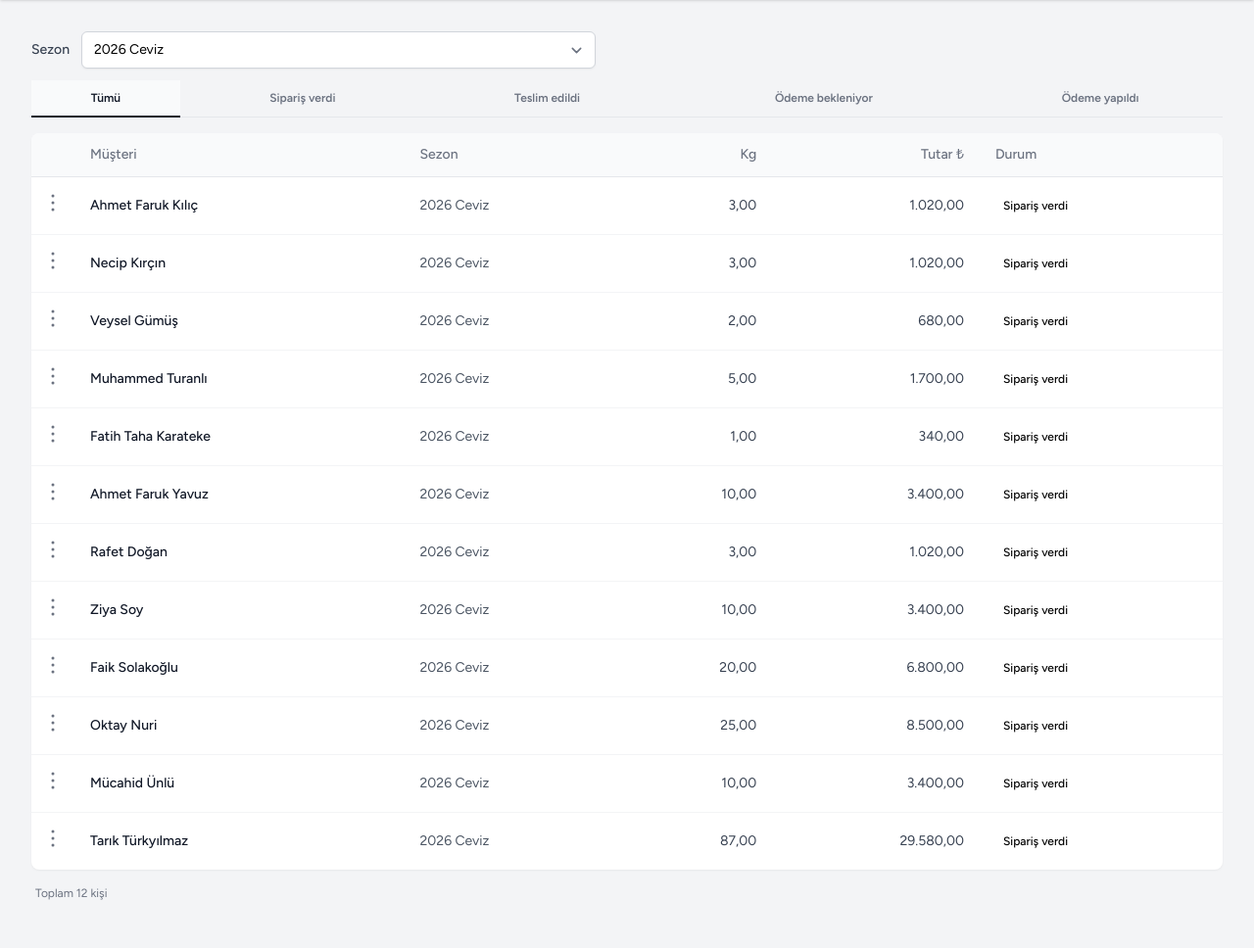
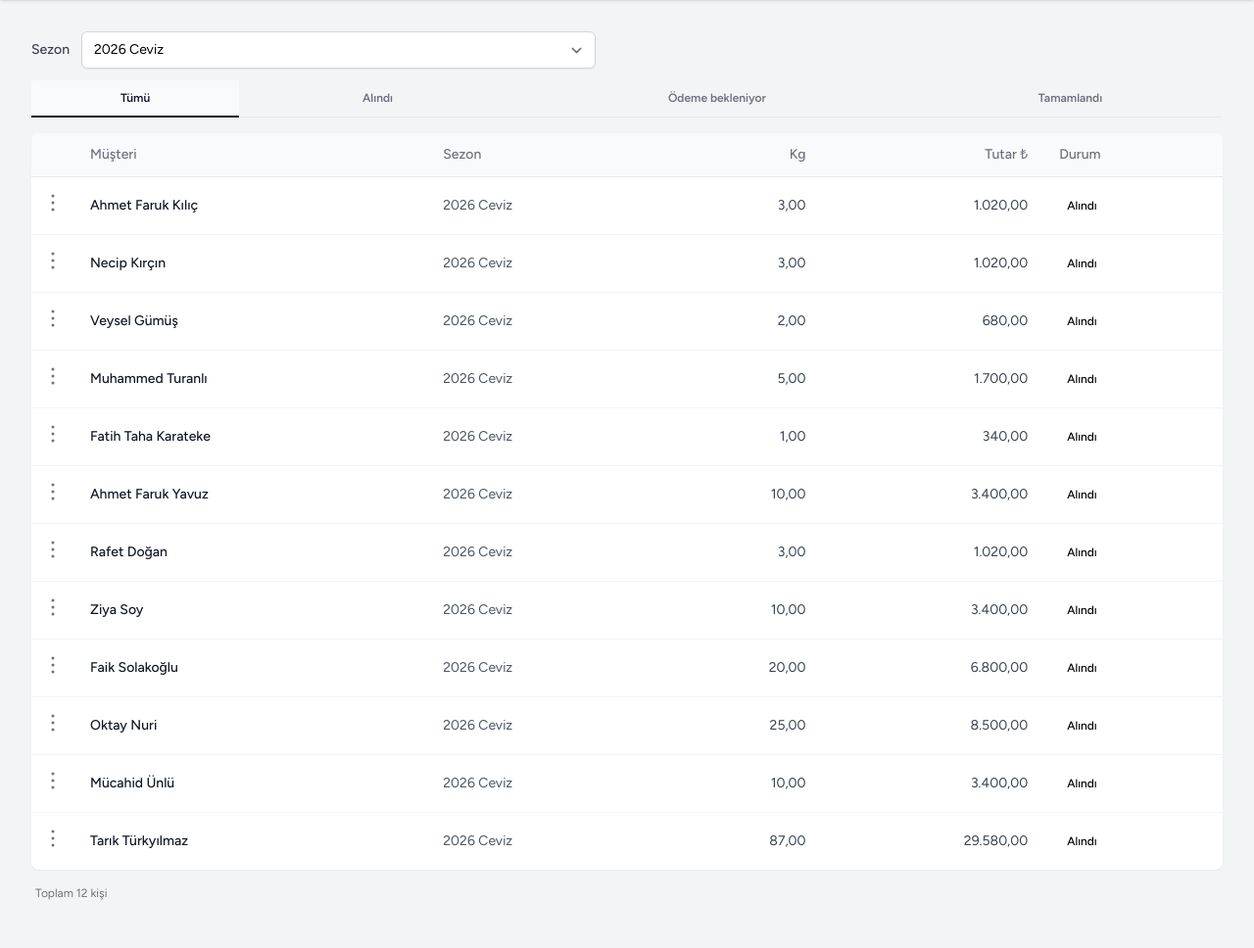
Before and after one commit to fatih-tutar/nuts, a Laravel app: page /orders in a window 1280 px wide. Shown: the part 147-1115 px from the top of the page at 98% size. Run offline with Laravel 12, Linux system fonts and the light colour scheme; the visitor is signed in with stand-in values (Sample User, id 1); data comes from the database, SQL or seed files in the repository; style sheets or scripts are compiled from the project's sources.

Commit message:
Collapse order flow into three stages: taken, awaiting payment, completed.
Co-authored-by: Cursor <cursoragent@cursor.com>

```diff
--- a/app/Enums/OrderStatus.php
+++ b/app/Enums/OrderStatus.php
@@ -5,27 +5,24 @@ namespace App\Enums;
 enum OrderStatus: string
 {
     case Ordered = 'ordered';
-    case Delivered = 'delivered';
-    case PaymentPending = 'payment_pending';
+    case AwaitingPayment = 'awaiting_payment';
     case Paid = 'paid';
 
     public function label(): string
     {
         return match ($this) {
-            self::Ordered => 'Sipariş verdi',
-            self::Delivered => 'Sipariş teslim edildi',
-            self::PaymentPending => 'Ödemesi bekleniyor',
-            self::Paid => 'Ödeme yapıldı',
+            self::Ordered => 'Sipariş alındı',
+            self::AwaitingPayment => 'Teslim edildi, ödeme bekleniyor',
+            self::Paid => 'Tamamlandı',
         };
     }
 
     public function shortLabel(): string
     {
         return match ($this) {
-            self::Ordered => 'Sipariş verdi',
-            self::Delivered => 'Teslim edildi',
-            self::PaymentPending => 'Ödeme bekleniyor',
-            self::Paid => 'Ödeme yapıldı',
+            self::Ordered => 'Alındı',
+            self::AwaitingPayment => 'Ödeme bekleniyor',
+            self::Paid => 'Tamamlandı',
         };
     }
 
@@ -44,8 +41,7 @@ enum OrderStatus: string
     {
         return match ($this) {
             self::Ordered => 'border-sky-500 text-sky-800 bg-sky-50',
-            self::Delivered => 'border-violet-500 text-violet-800 bg-violet-50',
-            self::PaymentPending => 'border-amber-500 text-amber-900 bg-amber-50',
+            self::AwaitingPayment => 'border-amber-500 text-amber-900 bg-amber-50',
             self::Paid => 'border-emerald-500 text-emerald-800 bg-emerald-50',
         };
     }
@@ -54,9 +50,17 @@ enum OrderStatus: string
     {
         return match ($this) {
             self::Ordered => 'bg-sky-100 text-sky-800',
-            self::Delivered => 'bg-violet-100 text-violet-800',
-            self::PaymentPending => 'bg-amber-100 text-amber-900',
+            self::AwaitingPayment => 'bg-amber-100 text-amber-900',
             self::Paid => 'bg-emerald-100 text-emerald-800',
+        };
+    }
+
+    /** Map legacy status query/values to the current three-stage flow. */
+    public static function normalize(?string $status): string
+    {
+        return match ($status) {
+            'delivered', 'payment_pending' => self::AwaitingPayment->value,
+            default => (string) ($status ?? ''),
         };
     }
 
--- a/app/Http/Controllers/OrderController.php
+++ b/app/Http/Controllers/OrderController.php
@@ -21,7 +21,7 @@ class OrderController extends Controller
             ->orderBy('product_id')
             ->get();
 
-        $status = $request->query('status', '');
+        $status = OrderStatus::normalize($request->query('status'));
         // First visit: default to latest season. Explicit empty season_id = all seasons.
         $seasonId = $request->has('season_id')
             ? $request->query('season_id')
@@ -29,7 +29,7 @@ class OrderController extends Controller
 
         $orders = Order::query()
             ->with(['customer', 'season.product'])
-            ->when($status !== '' && $status !== null, fn ($q) => $q->where('status', $status))
+            ->when($status !== '', fn ($q) => $q->where('status', $status))
             ->when($seasonId !== '' && $seasonId !== null, fn ($q) => $q->where('season_id', $seasonId))
             ->latest('id')
             ->paginate(40)
@@ -110,14 +110,16 @@ class OrderController extends Controller
      */
     private function indexQuery(Request $request, int|string|null $fallbackSeasonId = null): array
     {
-        $status = $request->input('_return_status', $request->query('status'));
+        $status = OrderStatus::normalize(
+            $request->input('_return_status', $request->query('status'))
+        );
         $hasReturnSeason = $request->has('_return_season_id');
         $seasonId = $hasReturnSeason
             ? $request->input('_return_season_id')
             : ($request->has('season_id') ? $request->query('season_id') : $fallbackSeasonId);
 
         return array_filter([
-            'status' => $status !== null && $status !== '' ? $status : null,
+            'status' => $status !== '' ? $status : null,
             'season_id' => $seasonId,
         ], fn ($value) => $value !== null);
     }
--- a/resources/views/orders/index.blade.php
+++ b/resources/views/orders/index.blade.php
@@ -38,7 +38,7 @@
                     </select>
                 </form>
 
-                <div class="grid grid-cols-[0.7fr_1.15fr_1.15fr_1.45fr_1.15fr] border-b border-gray-200" role="tablist" aria-label="Sipariş durumu">
+                <div class="grid grid-cols-[0.75fr_1fr_1.45fr_1.1fr] border-b border-gray-200" role="tablist" aria-label="Sipariş durumu">
                     <a
                         href="{{ route('orders.index', $seasonQuery) }}"
                         role="tab"
```
Also changed, not shown: database/migrations/2026_11_23_160000_collapse_order_statuses_to_three_stages.php (added).
